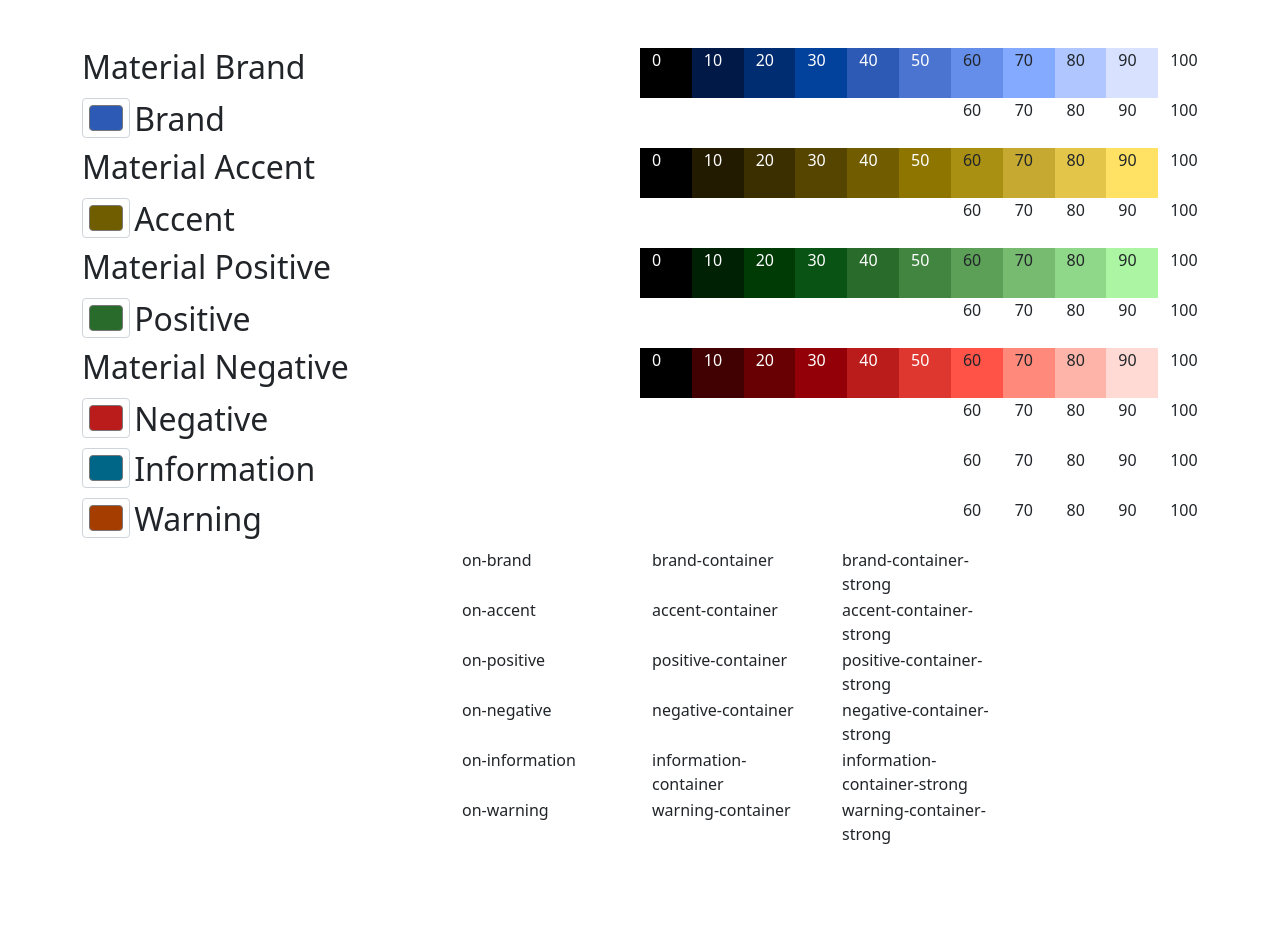
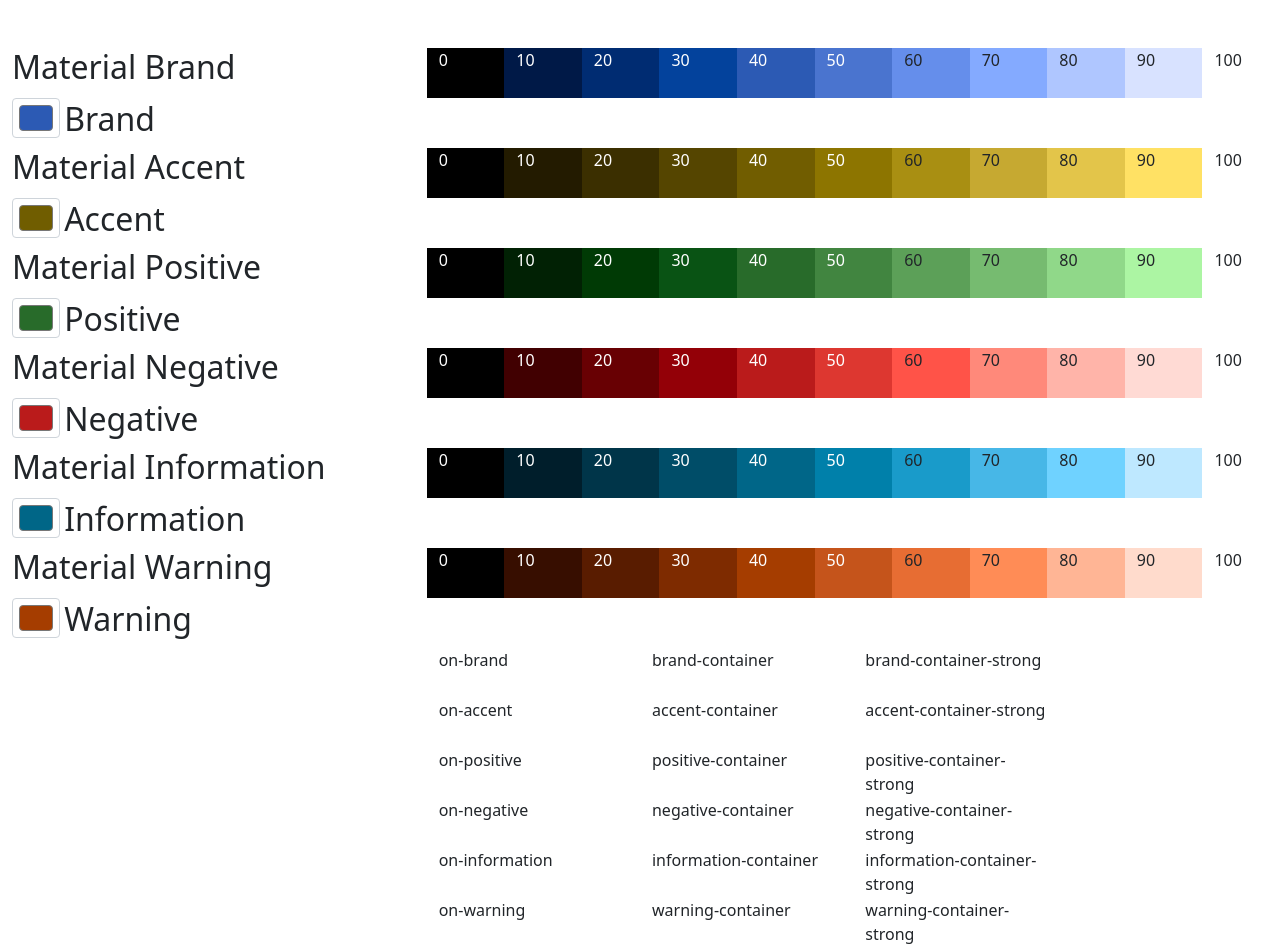
Before and after one commit to PDIS/design-system-color-generater, a plain HTML site: page index.html in a window 1280 px wide. Before the commit the page ends 848 px from the top, so only its background shows below. Drawn offline with nearby package versions, Linux system fonts and the light colour scheme; a script that the page names is missing.

Commit message:
Update color hex

```diff
--- a/index.html
+++ b/index.html
@@ -22,29 +22,29 @@
     </style>
   </head>
   <body>
-    <div class="container mt-5">
+    <div class="container-fluid mt-5">
       <div class="row">
-        <div class="col">
+        <div class="col-4">
           <h2>Material Brand</h2>
         </div>
-        <div class="col">
+        <div class="col-8">
           <div class="row">
             <div class="col text-white" style="background: black">0</div>
             <div class="col text-white" style="background: #001947">10</div>
-            <div class="col text-white" style="background: #002C72">20</div>
-            <div class="col text-white" style="background: #03429C">30</div>
-            <div class="col text-white" style="background: #2C5AB4">40</div>
-            <div class="col text-white" style="background: #4A74CF">50</div>
-            <div class="col" style="background: #658EEB">60</div>
-            <div class="col" style="background: #84AAFF">70</div>
-            <div class="col" style="background: #AFC6FF">80</div>
-            <div class="col" style="background: #D8E2FF">90</div>
+            <div class="col text-white" style="background: #002c72">20</div>
+            <div class="col text-white" style="background: #03429c">30</div>
+            <div class="col text-white" style="background: #2c5ab4">40</div>
+            <div class="col text-white" style="background: #4a74cf">50</div>
+            <div class="col" style="background: #658eeb">60</div>
+            <div class="col" style="background: #84aaff">70</div>
+            <div class="col" style="background: #afc6ff">80</div>
+            <div class="col" style="background: #d8e2ff">90</div>
             <div class="col" style="background: white">100</div>
           </div>
         </div>
       </div>
       <div class="row">
-        <div class="col">
+        <div class="col-4">
           <input
             type="color"
             class="form-control form-control-color"
@@ -54,44 +54,44 @@
           />
           <h2>Brand</h2>
         </div>
-        <div class="col">
+        <div class="col-8">
           <div class="row">
-            <div class="col brand-0 text-white">0</div>
-            <div class="col brand-10 text-white">10</div>
-            <div class="col brand-20 text-white">20</div>
-            <div class="col brand-30 text-white">30</div>
-            <div class="col brand-40 text-white">40</div>
-            <div class="col brand-50 text-white">50</div>
-            <div class="col brand-60">60</div>
-            <div class="col brand-70">70</div>
-            <div class="col brand-80">80</div>
-            <div class="col brand-90">90</div>
-            <div class="col brand-100">100</div>
+            <div class="col brand-0 text-white" data-no="0"></div>
+            <div class="col brand-10 text-white" data-no="10"></div>
+            <div class="col brand-20 text-white" data-no="20"></div>
+            <div class="col brand-30 text-white" data-no="30"></div>
+            <div class="col brand-40 text-white" data-no="40"></div>
+            <div class="col brand-50 text-white" data-no="50"></div>
+            <div class="col brand-60" data-no="60"></div>
+            <div class="col brand-70" data-no="70"></div>
+            <div class="col brand-80" data-no="80"></div>
+            <div class="col brand-90" data-no="90"></div>
+            <div class="col brand-100" data-no="100"></div>
           </div>
         </div>
       </div>
       <div class="row">
-        <div class="col">
+        <div class="col-4">
           <h2>Material Accent</h2>
         </div>
-        <div class="col">
+        <div class="col-8">
           <div class="row">
             <div class="col text-white" style="background: black">0</div>
-            <div class="col text-white" style="background: #231B00">10</div>
-            <div class="col text-white" style="background: #3B2F00">20</div>
+            <div class="col text-white" style="background: #231b00">10</div>
+            <div class="col text-white" style="background: #3b2f00">20</div>
             <div class="col text-white" style="background: #554500">30</div>
-            <div class="col text-white" style="background: #715D00">40</div>
-            <div class="col text-white" style="background: #8D7500">50</div>
-            <div class="col" style="background: #A98F12">60</div>
-            <div class="col" style="background: #C6A931">70</div>
-            <div class="col" style="background: #E3C54A">80</div>
-            <div class="col" style="background: #FFE164">90</div>
+            <div class="col text-white" style="background: #715d00">40</div>
+            <div class="col text-white" style="background: #8d7500">50</div>
+            <div class="col" style="background: #a98f12">60</div>
+            <div class="col" style="background: #c6a931">70</div>
+            <div class="col" style="background: #e3c54a">80</div>
+            <div class="col" style="background: #ffe164">90</div>
             <div class="col" style="background: white">100</div>
           </div>
         </div>
       </div>
       <div class="row">
-        <div class="col">
+        <div class="col-4">
           <input
             type="color"
             class="form-control form-control-color"
@@ -101,44 +101,44 @@
           />
           <h2>Accent</h2>
         </div>
-        <div class="col">
+        <div class="col-8">
           <div class="row">
-            <div class="col accent-0 text-white">0</div>
-            <div class="col accent-10 text-white">10</div>
-            <div class="col accent-20 text-white">20</div>
-            <div class="col accent-30 text-white">30</div>
-            <div class="col accent-40 text-white">40</div>
-            <div class="col accent-50 text-white">50</div>
-            <div class="col accent-60">60</div>
-            <div class="col accent-70">70</div>
-            <div class="col accent-80">80</div>
-            <div class="col accent-90">90</div>
-            <div class="col accent-100">100</div>
+            <div class="col accent-0 text-white" data-no="0"></div>
+            <div class="col accent-10 text-white" data-no="10"></div>
+            <div class="col accent-20 text-white" data-no="20"></div>
+            <div class="col accent-30 text-white" data-no="30"></div>
+            <div class="col accent-40 text-white" data-no="40"></div>
+            <div class="col accent-50 text-white" data-no="50"></div>
+            <div class="col accent-60" data-no="60"></div>
+            <div class="col accent-70" data-no="70"></div>
+            <div class="col accent-80" data-no="80"></div>
+            <div class="col accent-90" data-no="90"></div>
+            <div class="col accent-100" data-no="100"></div>
           </div>
         </div>
       </div>
       <div class="row">
-        <div class="col">
+        <div class="col-4">
           <h2>Material Positive</h2>
         </div>
-        <div class="col">
+        <div class="col-8">
           <div class="row">
             <div class="col text-white" style="background: black">0</div>
             <div class="col text-white" style="background: #012104">10</div>
-            <div class="col text-white" style="background: #003A05">20</div>
+            <div class="col text-white" style="background: #003a05">20</div>
             <div class="col text-white" style="background: #095314">30</div>
-            <div class="col text-white" style="background: #286B2A">40</div>
+            <div class="col text-white" style="background: #286b2a">40</div>
             <div class="col text-white" style="background: #418540">50</div>
-            <div class="col" style="background: #5CA058">60</div>
-            <div class="col" style="background: #76BB70">70</div>
-            <div class="col" style="background: #90D889">80</div>
-            <div class="col" style="background: #ACF5A3">90</div>
+            <div class="col" style="background: #5ca058">60</div>
+            <div class="col" style="background: #76bb70">70</div>
+            <div class="col" style="background: #90d889">80</div>
+            <div class="col" style="background: #acf5a3">90</div>
             <div class="col" style="background: white">100</div>
           </div>
         </div>
       </div>
       <div class="row">
-        <div class="col">
+        <div class="col-4">
           <input
             type="color"
             class="form-control form-control-color"
@@ -148,44 +148,44 @@
           />
           <h2>Positive</h2>
         </div>
-        <div class="col">
+        <div class="col-8">
           <div class="row">
-            <div class="col positive-0 text-white">0</div>
-            <div class="col positive-10 text-white">10</div>
-            <div class="col positive-20 text-white">20</div>
-            <div class="col positive-30 text-white">30</div>
-            <div class="col positive-40 text-white">40</div>
-            <div class="col positive-50 text-white">50</div>
-            <div class="col positive-60">60</div>
-            <div class="col positive-70">70</div>
-            <div class="col positive-80">80</div>
-            <div class="col positive-90">90</div>
-            <div class="col positive-100">100</div>
+            <div class="col positive-0 text-white" data-no="0"></div>
+            <div class="col positive-10 text-white" data-no="10"></div>
+            <div class="col positive-20 text-white" data-no="20"></div>
+            <div class="col positive-30 text-white" data-no="30"></div>
+            <div class="col positive-40 text-white" data-no="40"></div>
+            <div class="col positive-50 text-white" data-no="50"></div>
+            <div class="col positive-60" data-no="60"></div>
+            <div class="col positive-70" data-no="70"></div>
+            <div class="col positive-80" data-no="80"></div>
+            <div class="col positive-90" data-no="90"></div>
+            <div class="col positive-100" data-no="100"></div>
           </div>
         </div>
       </div>
       <div class="row">
-        <div class="col">
+        <div class="col-4">
           <h2>Material Negative</h2>
         </div>
-        <div class="col">
+        <div class="col-8">
           <div class="row">
             <div class="col text-white" style="background: black">0</div>
             <div class="col text-white" style="background: #410001">10</div>
             <div class="col text-white" style="background: #680003">20</div>
             <div class="col text-white" style="background: #930007">30</div>
-            <div class="col text-white" style="background: #BA1B1B">40</div>
-            <div class="col text-white" style="background: #DD3730">50</div>
-            <div class="col" style="background: #FF5348">60</div>
-            <div class="col" style="background: #FF897A">70</div>
-            <div class="col" style="background: #FFB4A9">80</div>
-            <div class="col" style="background: #FFDAD4">90</div>
+            <div class="col text-white" style="background: #ba1b1b">40</div>
+            <div class="col text-white" style="background: #dd3730">50</div>
+            <div class="col" style="background: #ff5348">60</div>
+            <div class="col" style="background: #ff897a">70</div>
+            <div class="col" style="background: #ffb4a9">80</div>
+            <div class="col" style="background: #ffdad4">90</div>
             <div class="col" style="background: white">100</div>
           </div>
         </div>
       </div>
       <div class="row">
-        <div class="col">
+        <div class="col-4">
           <input
             type="color"
             class="form-control form-control-color"
@@ -195,24 +195,44 @@
           />
           <h2>Negative</h2>
         </div>
-        <div class="col">
+        <div class="col-8">
           <div class="row">
-            <div class="col negative-0 text-white">0</div>
-            <div class="col negative-10 text-white">10</div>
-            <div class="col negative-20 text-white">20</div>
-            <div class="col negative-30 text-white">30</div>
-            <div class="col negative-40 text-white">40</div>
-            <div class="col negative-50 text-white">50</div>
-            <div class="col negative-60">60</div>
-            <div class="col negative-70">70</div>
-            <div class="col negative-80">80</div>
-            <div class="col negative-90">90</div>
-            <div class="col negative-100">100</div>
+            <div class="col negative-0 text-white" data-no="0"></div>
+            <div class="col negative-10 text-white" data-no="10"></div>
+            <div class="col negative-20 text-white" data-no="20"></div>
+            <div class="col negative-30 text-white" data-no="30"></div>
+            <div class="col negative-40 text-white" data-no="40"></div>
+            <div class="col negative-50 text-white" data-no="50"></div>
+            <div class="col negative-60" data-no="60"></div>
+            <div class="col negative-70" data-no="70"></div>
+            <div class="col negative-80" data-no="80"></div>
+            <div class="col negative-90" data-no="90"></div>
+            <div class="col negative-100" data-no="100"></div>
           </div>
         </div>
       </div>
       <div class="row">
-        <div class="col">
+        <div class="col-4">
+          <h2>Material Information</h2>
+        </div>
+        <div class="col-8">
+          <div class="row">
+            <div class="col text-white" style="background: black">0</div>
+            <div class="col text-white" style="background: #001e2b">10</div>
+            <div class="col text-white" style="background: #003549">20</div>
+            <div class="col text-white" style="background: #004d68">30</div>
+            <div class="col text-white" style="background: #006688">40</div>
+            <div class="col text-white" style="background: #0080aa">50</div>
+            <div class="col" style="background: #199bca">60</div>
+            <div class="col" style="background: #47b7e7">70</div>
+            <div class="col" style="background: #6fd2ff">80</div>
+            <div class="col" style="background: #bee8ff">90</div>
+            <div class="col" style="background: white">100</div>
+          </div>
+        </div>
+      </div>
+      <div class="row">
+        <div class="col-4">
           <input
             type="color"
             class="form-control form-control-color"
@@ -222,24 +242,45 @@
           />
           <h2>Information</h2>
         </div>
-        <div class="col">
+        <div class="col-8">
           <div class="row">
-            <div class="col information-0 text-white">0</div>
-            <div class="col information-10 text-white">10</div>
-            <div class="col information-20 text-white">20</div>
-            <div class="col information-30 text-white">30</div>
-            <div class="col information-40 text-white">40</div>
-            <div class="col information-50 text-white">50</div>
-            <div class="col information-60">60</div>
-            <div class="col information-70">70</div>
-            <div class="col information-80">80</div>
-            <div class="col information-90">90</div>
-            <div class="col information-100">100</div>
+            <div class="col information-0 text-white" data-no="0"></div>
+            <div class="col information-10 text-white" data-no="10"></div>
+            <div class="col information-20 text-white" data-no="20"></div>
+            <div class="col information-30 text-white" data-no="30"></div>
+            <div class="col information-40 text-white" data-no="40"></div>
+            <div class="col information-50 text-white" data-no="50"></div>
+            <div class="col information-60" data-no="60"></div>
+            <div class="col information-70" data-no="70"></div>
+            <div class="col information-80" data-no="80"></div>
+            <div class="col information-90" data-no="90"></div>
+            <div class="col information-100" data-no="100"></div>
+          </div>
+        </div>
+      </div>
+
+      <div class="row">
+        <div class="col-4">
+          <h2>Material Warning</h2>
+        </div>
+        <div class="col-8">
+          <div class="row">
+            <div class="col text-white" style="background: black">0</div>
+            <div class="col text-white" style="background: #370e00">10</div>
+            <div class="col text-white" style="background: #591c00">20</div>
+            <div class="col text-white" style="background: #7e2b00">30</div>
+            <div class="col text-white" style="background: #a53d00">40</div>
+            <div class="col text-white" style="background: #c5541b">50</div>
+            <div class="col" style="background: #e76d33">60</div>
+            <div class="col" style="background: #ff8c56">70</div>
+            <div class="col" style="background: #ffb595">80</div>
+            <div class="col" style="background: #ffdbcc">90</div>
+            <div class="col" style="background: white">100</div>
           </div>
         </div>
       </div>
       <div class="row">
-        <div class="col">
+        <div class="col-4">
           <input
             type="color"
             class="form-control form-control-color"
@@ -249,71 +290,71 @@
           />
           <h2>Warning</h2>
         </div>
-        <div class="col">
+        <div class="col-8">
           <div class="row">
-            <div class="col warning-0 text-white">0</div>
-            <div class="col warning-10 text-white">10</div>
-            <div class="col warning-20 text-white">20</div>
-            <div class="col warning-30 text-white">30</div>
-            <div class="col warning-40 text-white">40</div>
-            <div class="col warning-50 text-white">50</div>
-            <div class="col warning-60">60</div>
-            <div class="col warning-70">70</div>
-            <div class="col warning-80">80</div>
-            <div class="col warning-90">90</div>
-            <div class="col warning-100">100</div>
+            <div class="col warning-0 text-white" data-no="0"></div>
+            <div class="col warning-10 text-white" data-no="10"></div>
+            <div class="col warning-20 text-white" data-no="20"></div>
+            <div class="col warning-30 text-white" data-no="30"></div>
+            <div class="col warning-40 text-white" data-no="40"></div>
+            <div class="col warning-50 text-white" data-no="50"></div>
+            <div class="col warning-60" data-no="60"></div>
+            <div class="col warning-70" data-no="70"></div>
+            <div class="col warning-80" data-no="80"></div>
+            <div class="col warning-90" data-no="90"></div>
+            <div class="col warning-100" data-no="100"></div>
           </div>
         </div>
       </div>
       <div class="row">
-        <div class="col brand-40 text-white">brand</div>
-        <div class="col brand-30 text-white">brand-strong</div>
-        <div class="col brand-100">on-brand</div>
-        <div class="col brand-90">brand-container</div>
-        <div class="col brand-80">brand-container-strong</div>
-        <div class="col brand-10 text-white">on-brand-container</div>
+        <div data-type="result" class="col brand-40 text-white">brand</div>
+        <div data-type="result" class="col brand-30 text-white">brand-strong</div>
+        <div data-type="result" class="col brand-100">on-brand</div>
+        <div data-type="result" class="col brand-90">brand-container</div>
+        <div data-type="result" class="col brand-80">brand-container-strong</div>
+        <div data-type="result" class="col brand-10 text-white">on-brand-container</div>
       </div>
       <div class="row">
-        <div class="col accent-40 text-white">accent</div>
-        <div class="col accent-30 text-white">accent-strong</div>
-        <div class="col accent-100">on-accent</div>
-        <div class="col accent-90">accent-container</div>
-        <div class="col accent-80">accent-container-strong</div>
-        <div class="col accent-10 text-white">on-accent-container</div>
+        <div data-type="result" class="col accent-40 text-white">accent</div>
+        <div data-type="result" class="col accent-30 text-white">accent-strong</div>
+        <div data-type="result" class="col accent-100">on-accent</div>
+        <div data-type="result" class="col accent-90">accent-container</div>
+        <div data-type="result" class="col accent-80">accent-container-strong</div>
+        <div data-type="result" class="col accent-10 text-white">on-accent-container</div>
       </div>
       <div class="row">
-        <div class="col positive-40 text-white">positive</div>
-        <div class="col positive-30 text-white">positive-strong</div>
-        <div class="col positive-100">on-positive</div>
-        <div class="col positive-90">positive-container</div>
-        <div class="col positive-80">positive-container-strong</div>
-        <div class="col positive-10 text-white">on-positive-container</div>
+        <div data-type="result" class="col positive-40 text-white">positive</div>
+        <div data-type="result" class="col positive-30 text-white">positive-strong</div>
+        <div data-type="result" class="col positive-100">on-positive</div>
+        <div data-type="result" class="col positive-90">positive-container</div>
+        <div data-type="result" class="col positive-80">positive-container-strong</div>
+        <div data-type="result" class="col positive-10 text-white">on-positive-container</div>
       </div>
       <div class="row">
-        <div class="col negative-40 text-white">negative</div>
-        <div class="col negative-30 text-white">negative-strong</div>
-        <div class="col negative-100">on-negative</div>
-        <div class="col negative-90">negative-container</div>
-        <div class="col negative-80">negative-container-strong</div>
-        <div class="col negative-10 text-white">on-negative-container</div>
+        <div data-type="result" class="col negative-40 text-white">negative</div>
+        <div data-type="result" class="col negative-30 text-white">negative-strong</div>
+        <div data-type="result" class="col negative-100">on-negative</div>
+        <div data-type="result" class="col negative-90">negative-container</div>
+        <div data-type="result" class="col negative-80">negative-container-strong</div>
+        <div data-type="result" class="col negative-10 text-white">on-negative-container</div>
       </div>
       <div class="row">
-        <div class="col information-40 text-white">information</div>
-        <div class="col information-30 text-white">information-strong</div>
-        <div class="col information-100">on-information</div>
-        <div class="col information-90">information-container</div>
-        <div class="col information-80">information-container-strong</div>
-        <div class="col information-10 text-white">
+        <div data-type="result" class="col information-40 text-white">information</div>
+        <div data-type="result" class="col information-30 text-white">information-strong</div>
+        <div data-type="result" class="col information-100">on-information</div>
+        <div data-type="result" class="col information-90">information-container</div>
+        <div data-type="result" class="col information-80">information-container-strong</div>
+        <div data-type="result" class="col information-10 text-white">
           on-information-container
         </div>
       </div>
       <div class="row">
-        <div class="col warning-40 text-white">warning</div>
-        <div class="col warning-30 text-white">warning-strong</div>
-        <div class="col warning-100">on-warning</div>
-        <div class="col warning-90">warning-container</div>
-        <div class="col warning-80">warning-container-strong</div>
-        <div class="col warning-10 text-white">on-warning-container</div>
+        <div data-type="result" class="col warning-40 text-white">warning</div>
+        <div data-type="result" class="col warning-30 text-white">warning-strong</div>
+        <div data-type="result" class="col warning-100">on-warning</div>
+        <div data-type="result" class="col warning-90">warning-container</div>
+        <div data-type="result" class="col warning-80">warning-container-strong</div>
+        <div data-type="result" class="col warning-10 text-white">on-warning-container</div>
       </div>
     </div>
     <script
@@ -337,9 +378,17 @@
       function update(e) {
         var name = e.id;
         var color = e.value;
-        var bez = chroma.scale(["black", color, "white"]).domain([0,100]).mode('hsl').gamma(0.8).correctLightness();
+        var bez = chroma
+          .scale(["black", color, "white"])
+          .domain([0, 100])
+          .mode("hsl")
+          .gamma(0.8)
+          .correctLightness();
         for (var i = 0; i <= 100; i += 10) {
-          $("." + name + "-" + i).css("backgroundColor", bez(i).hex());
+          var c = bez(i).hex();
+          var no = $("." + name + "-" + i).data("no");
+          $("." + name + "-" + i).css("backgroundColor", c);
+          $("." + name + "-" + i + "[data-no]").html(no + "<br/>" + c);
         }
       }
     </script>
```
